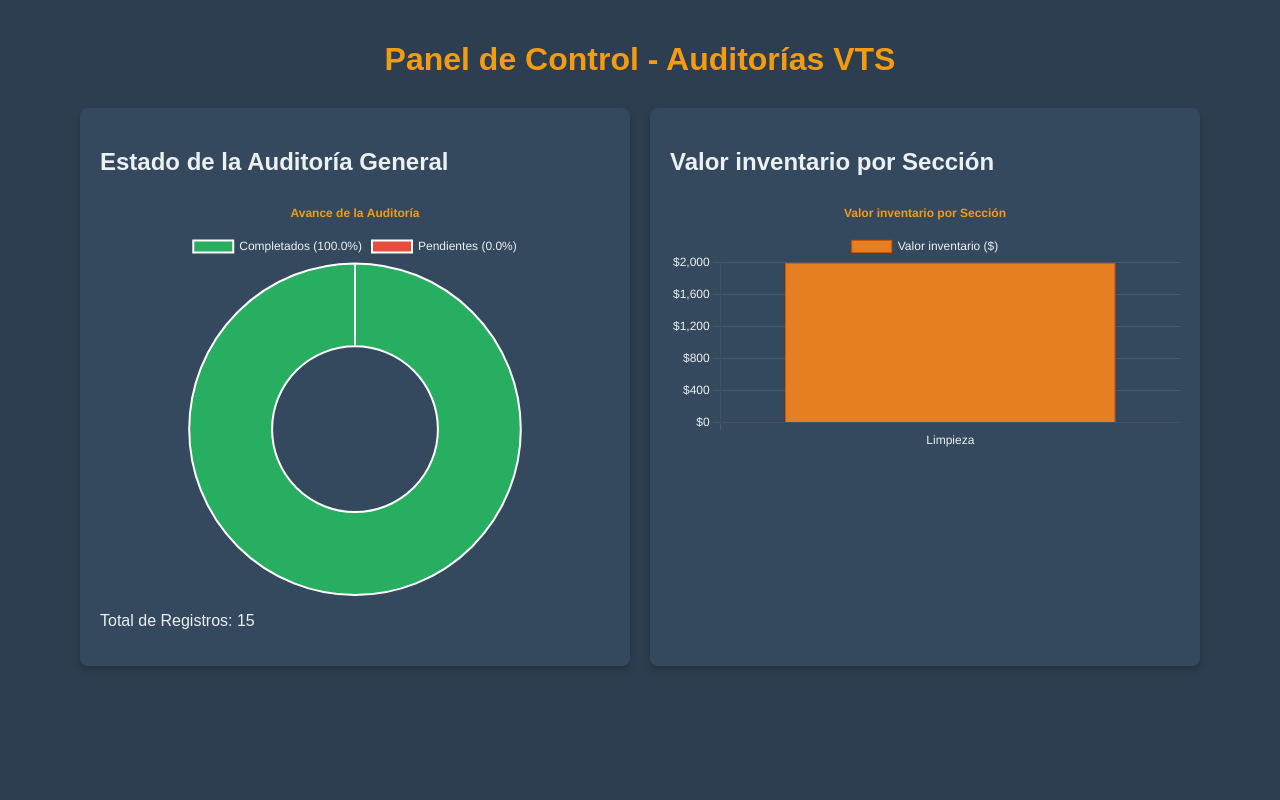
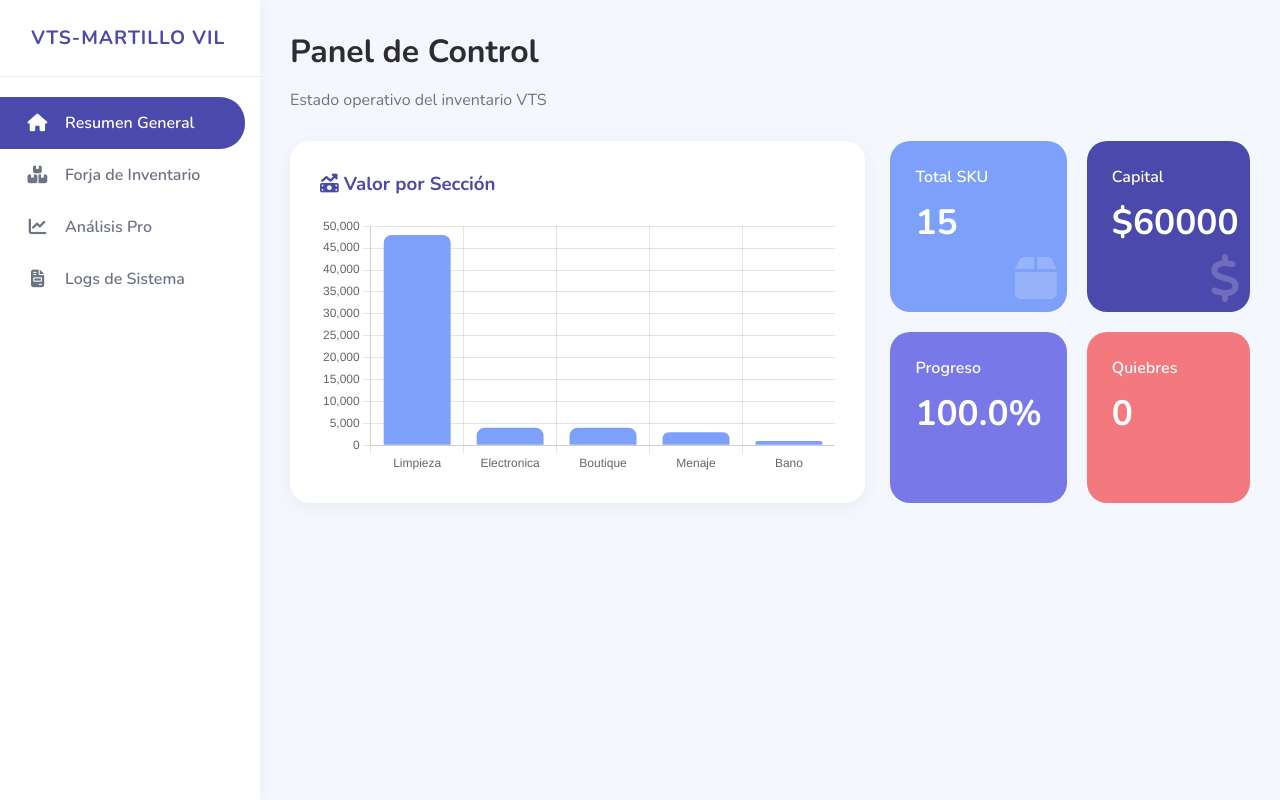
Before and after one commit to Iridah/terminal-vts, a Django app: page / in a window 1280 px wide. Run offline with Django 5.2, Linux system fonts and the light colour scheme; data comes from the database, SQL or seed files in the repository; both versions use the stored data as it was after the commit; parts of the project's set-up code (start-up, migrations or seed data) failed here and were passed over.

Commit message:
UPDATE: Ficha de producto, Búsqueda Dual y Termómetros Skydash (3/5 operativas)

```diff
--- /dev/null
+++ b/dashboard/templates/dashboard/base.html
@@ -0,0 +1,103 @@
+<!DOCTYPE html>
+<html lang="es">
+<head>
+    <meta charset="UTF-8">
+    <meta name="viewport" content="width=device-width, initial-scale=1.0">
+    <title>VTS - MARTILLO VIL</title>
+    <link rel="stylesheet" href="https://cdnjs.cloudflare.com/ajax/libs/font-awesome/6.4.0/css/all.min.css">
+    <link href="https://fonts.googleapis.com/css2?family=Nunito:wght@400;600;700&display=swap" rel="stylesheet">
+    <script src="https://cdn.jsdelivr.net/npm/chart.js"></script>
+
+    <style>
+        :root {
+            --skydash-blue: #4B49AC;
+            --sidebar-width: 260px;
+        }
+        body {
+            font-family: 'Nunito', sans-serif;
+            background-color: #F5F7FF;
+            margin: 0;
+            display: flex; /* Layout de dos columnas: Sidebar | Content */
+        }
+
+        /* Sidebar Fijo y Estilizado */
+        .sidebar {
+            width: var(--sidebar-width);
+            background: #FFFFFF;
+            height: 100vh;
+            position: fixed;
+            box-shadow: 0 0 15px rgba(0,0,0,0.05);
+            z-index: 1000;
+        }
+
+        .brand {
+            padding: 25px;
+            font-weight: 800;
+            font-size: 1.2em;
+            color: var(--skydash-blue);
+            border-bottom: 1px solid #eee;
+            letter-spacing: 1px;
+        }
+
+        .nav-menu { padding: 20px 0; }
+
+        .nav-item {
+            padding: 15px 25px;
+            display: flex;
+            align-items: center;
+            text-decoration: none;
+            color: #6C7383;
+            font-weight: 600;
+            transition: 0.3s;
+            gap: 15px; /* Espacio para el icono */
+        }
+
+        .nav-item i { font-size: 1.1em; width: 25px; text-align: center; }
+
+        .nav-item:hover { background: #F5F7FF; color: var(--skydash-blue); }
+
+        .nav-item.active {
+            background: var(--skydash-blue);
+            color: #FFFFFF;
+            border-radius: 0 25px 25px 0;
+            margin-right: 15px;
+        }
+
+        /* EL ARREGLO MAESTRO: El contenedor principal */
+        .main-content {
+            margin-left: var(--sidebar-width); /* Empuja el contenido a la derecha */
+            width: calc(100% - var(--sidebar-width));
+            min-height: 100vh;
+            padding: 30px;
+            box-sizing: border-box;
+        }
+    </style>
+</head>
+<body>
+
+    <aside class="sidebar">
+        <div class="brand">
+            <i class="fa-solid"></i> VTS-MARTILLO VIL
+        </div>
+        <nav class="nav-menu">
+            <a href="{% url 'home' %}" class="nav-item {% if request.resolver_match.url_name == 'home' %}active{% endif %}">
+                <i class="fa-solid fa-house"></i> Resumen General
+            </a>
+            <a href="{% url 'inventario' %}" class="nav-item {% if request.resolver_match.url_name == 'inventario' %}active{% endif %}">
+                <i class="fa-solid fa-boxes-stacked"></i> Forja de Inventario
+            </a>
+            <a href="#" class="nav-item">
+                <i class="fa-solid fa-chart-line"></i> Análisis Pro
+            </a>
+            <a href="#" class="nav-item">
+                <i class="fa-solid fa-file-invoice"></i> Logs de Sistema
+            </a>
+        </nav>
+    </aside>
+
+    <main class="main-content">
+        {% block content %}{% endblock %}
+    </main>
+
+</body>
+</html>
--- a/dashboard/templates/dashboard/index.html
+++ b/dashboard/templates/dashboard/index.html
@@ -1,158 +1,54 @@
-<!DOCTYPE html>
-<html lang="es">
-<head>
-    <meta charset="UTF-8">
-    <meta name="viewport" content="width=device-width, initial-scale=1.0">
-    <title>Martillo Vil - Dashboard VTS</title>
-    <script src="https://cdn.jsdelivr.net/npm/chart.js"></script>
-    <style>
-        body {
-            font-family: Arial, sans-serif;
-            background-color: #2c3e50; /* Un azul oscuro, estilo terminal */
-            color: #ecf0f1; /* Letra blanca-gris claro */
-            margin: 0;
-            padding: 20px;
-            display: flex;
-            flex-direction: column;
-            align-items: center;
-        }
-        h1 {
-            color: #f39c12; /* Naranja brillante para títulos */
-            margin-bottom: 30px;
-        }
-        .dashboard-container {
-            display: flex;
-            flex-wrap: wrap;
-            gap: 20px;
-            justify-content: center;
-            width: 100%;
-            max-width: 1200px;
-        }
-        .chart-card {
-            background-color: #34495e; /* Un gris más claro para las tarjetas */
-            padding: 20px;
-            border-radius: 8px;
-            box-shadow: 0 4px 8px rgba(0, 0, 0, 0.2);
-            width: 100%;
-            max-width: 550px;
-            box-sizing: border-box;
-        }
-        canvas {
-            max-height: 400px;
-        }
-    </style>
-</head>
-<body>
-    <h1>Panel de Control - Auditorías VTS</h1>
+{% extends 'dashboard/base.html' %}
 
-    <div class="dashboard-container">
-        <div class="chart-card">
-            <h2>Estado de la Auditoría General</h2>
-            <canvas id="estadoAuditoriaChart"></canvas>
-            <p>Total de Registros: {{ total_registros }}</p>
+{% block content %}
+<div style="margin-bottom: 30px;">
+    <h1 style="color: #2D2D2D; font-weight: 700; margin: 0;">Panel de Control</h1>
+    <p style="color: #6C7383;">Estado operativo del inventario VTS</p>
+</div>
+
+<div style="display: grid; grid-template-columns: 1.6fr 1fr; gap: 25px;">
+
+    <div style="background: white; border-radius: 20px; padding: 30px; box-shadow: 0 5px 20px rgba(0,0,0,0.05);">
+        <h3 style="color: #4B49AC; margin-top: 0;"><i class="fa-solid fa-money-bill-trend-up"></i> Valor por Sección</h3>
+        <canvas id="perdidasSeccionChart" style="max-height: 300px;"></canvas>
+    </div>
+
+    <div style="display: grid; grid-template-columns: 1fr 1fr; gap: 20px;">
+        <div style="background: #7DA0FA; color: white; padding: 25px; border-radius: 20px; position: relative; overflow: hidden;">
+            <i class="fa-solid fa-box" style="position: absolute; right: 10px; bottom: 10px; font-size: 3em; opacity: 0.2;"></i>
+            <span style="font-weight: 600;">Total SKU</span>
+            <h2 style="font-size: 2.2em; margin: 10px 0;">{{ total_productos }}</h2>
         </div>
-
-        <div class="chart-card">
-            <h2>Valor inventario por Sección</h2>
-            <canvas id="perdidasSeccionChart"></canvas>
+        <div style="background: #4B49AC; color: white; padding: 25px; border-radius: 20px; position: relative; overflow: hidden;">
+            <i class="fa-solid fa-dollar-sign" style="position: absolute; right: 10px; bottom: 10px; font-size: 3em; opacity: 0.2;"></i>
+            <span style="font-weight: 600;">Capital</span>
+            <h2 style="font-size: 2.2em; margin: 10px 0;">${{ capital_total|floatformat:0 }}</h2>
+        </div>
+        <div style="background: #7978E9; color: white; padding: 25px; border-radius: 20px;">
+            <span style="font-weight: 600;">Progreso</span>
+            <h2 style="font-size: 2.2em; margin: 10px 0;">{{ porcentaje_completado }}%</h2>
+        </div>
+        <div style="background: #F3797E; color: white; padding: 25px; border-radius: 20px;">
+            <span style="font-weight: 600;">Quiebres</span>
+            <h2 style="font-size: 2.2em; margin: 10px 0;">{{ alertas_stock }}</h2>
         </div>
     </div>
+</div>
 
-    <script>
-        // Datos para el Gráfico de Torta
-        const estadoAuditoriaData = {
-            labels: ['Completados ({{ porcentaje_completado }}%)', 'Pendientes ({{ porcentaje_pendiente }}%)'],
+<script>
+    // Configuración rápida de gráficos con colores de la foto 1
+    new Chart(document.getElementById('perdidasSeccionChart'), {
+        type: 'bar',
+        data: {
+            labels: {{ secciones_labels|safe }},
             datasets: [{
-                data: [{{ completados }}, {{ pendientes }}],
-                backgroundColor: ['#27ae60', '#e74c3c'], /* Verde para completado, Rojo para pendiente */
-                hoverOffset: 4
+                label: 'Capital en Sistema',
+                data: {{ total_perdido_data|safe }},
+                backgroundColor: '#7DA0FA',
+                borderRadius: 8
             }]
-        };
-
-        const estadoAuditoriaConfig = {
-            type: 'doughnut',
-            data: estadoAuditoriaData,
-            options: {
-                responsive: true,
-                plugins: {
-                    legend: {
-                        position: 'top',
-                        labels: {
-                            color: '#ecf0f1' // Color de las etiquetas de la leyenda
-                        }
-                    },
-                    title: {
-                        display: true,
-                        text: 'Avance de la Auditoría',
-                        color: '#f39c12' // Color del título del gráfico
-                    }
-                }
-            }
-        };
-
-        new Chart(
-            document.getElementById('estadoAuditoriaChart'),
-            estadoAuditoriaConfig
-        );
-
-        // Datos para el Gráfico de Barras
-        const perdidasSeccionData = {
-            labels: {{ secciones_labels|safe }}, /* Los nombres de las secciones */
-            datasets: [{
-                label: 'Valor inventario ($)',
-                data: {{ total_perdido_data|safe }}, /* Los valores de pérdida */
-                backgroundColor: '#e67e22', /* Naranja para las barras */
-                borderColor: '#d35400',
-                borderWidth: 1
-            }]
-        };
-
-        const perdidasSeccionConfig = {
-            type: 'bar',
-            data: perdidasSeccionData,
-            options: {
-                responsive: true,
-                plugins: {
-                    legend: {
-                        position: 'top',
-                        labels: {
-                            color: '#ecf0f1'
-                        }
-                    },
-                    title: {
-                        display: true,
-                        text: 'Valor inventario por Sección',
-                        color: '#f39c12'
-                    }
-                },
-                scales: {
-                    x: {
-                        ticks: {
-                            color: '#ecf0f1' // Color de las etiquetas del eje X
-                        },
-                        grid: {
-                            color: 'rgba(236, 240, 241, 0.1)' // Color tenue de las líneas de la grilla
-                        }
-                    },
-                    y: {
-                        ticks: {
-                            color: '#ecf0f1', // Color de las etiquetas del eje Y
-                            callback: function(value, index, values) {
-                                return '$' + value.toLocaleString(); // Formato de moneda
-                            }
-                        },
-                        grid: {
-                            color: 'rgba(236, 240, 241, 0.1)'
-                        }
-                    }
-                }
-            }
-        };
-
-        new Chart(
-            document.getElementById('perdidasSeccionChart'),
-            perdidasSeccionConfig
-        );
-    </script>
-</body>
-</html>
+        },
+        options: { plugins: { legend: { display: false } } }
+    });
+</script>
+{% endblock %}
--- a/dashboard/urls.py
+++ b/dashboard/urls.py
@@ -3,5 +3,7 @@ from . import views
 
 urlpatterns = [
     path('', views.dashboard_home, name='home'),
+    path('inventario/', views.inventario_list, name='inventario'), # La nueva "Forja"
     path('actualizar/<str:sku>/', views.actualizar_inventario, name='actualizar_inventario'),
+    path('producto/<str:sku>/', views.detalle_producto, name='detalle_producto'),
 ]
--- a/dashboard/views.py
+++ b/dashboard/views.py
@@ -1,64 +1,92 @@
 #dashboard/views.py
-from django.shortcuts import render, redirect
+from django.shortcuts import render, redirect, get_object_or_404
 from django.contrib import messages
-from .models import AuditoriaVTS
+from .models import AuditoriaVTS, Producto
 from django.db.models import Sum, F, ExpressionWrapper, DecimalField
 from django.db.models.functions import Coalesce
 
 def actualizar_inventario(request, sku):
     if request.method == 'POST':
-        nuevo_valor = request.POST.get('cantidad', 0) # El 0 es por si viene vacío
-        # Buscamos el registro por SKU
-        item = AuditoriaVTS.objects.get(sku=sku)
-        item.inventario_real = nuevo_valor
-        # Al guardar, la fecha_auditoria se actualizará automáticamente a "ahora" (11-01-2026)
-        item.save()
-        messages.success(request, f"Inventario de {sku} actualizado correctamente.")
+        # 1. Obtenemos el dato y lo limpiamos
+        cantidad_raw = request.POST.get('cantidad')
+
+        try:
+            # 2. Convertimos a entero (si está vacío, asumimos 0)
+            nueva_cantidad = int(cantidad_raw) if cantidad_raw else 0
+
+            # 3. Buscamos y actualizamos
+            item = AuditoriaVTS.objects.get(sku=sku)
+            item.inventario_real = nueva_cantidad
+
+            # 4. Forzamos el guardado
+            item.save()
+
+            # Mensaje de éxito para confirmar en la UI
+            messages.success(request, f"Stock de {sku} actualizado a {nueva_cantidad}.")
+
+        except Exception as e:
+            messages.error(request, f"Error al actualizar {sku}: {str(e)}")
+
     return redirect('home')
 
 def dashboard_home(request):
     auditorias = AuditoriaVTS.objects.all()
-
-    # 🥧 Lógica para el Gráfico de Torta: Estado de Auditoría
-    # Consideramos "completado" si inventario_real es > 0, y "pendiente" si es 0
-    completados = auditorias.exclude(inventario_real=0).count()
-    pendientes = auditorias.filter(inventario_real=0).count()
     total_registros = auditorias.count()
 
-    # Si no hay registros, para evitar divisiones por cero en el dashboard
-    porcentaje_completado = (completados / total_registros * 100) if total_registros > 0 else 0
-    porcentaje_pendiente = (pendientes / total_registros * 100) if total_registros > 0 else 0
+    # --- MÉTRICAS PARA TARJETAS SKYDASH ---
+    # Capital total basado en lo que el sistema dice que hay
+    capital_total = sum(item.precio_costo * item.stock_sistema for item in auditorias)
+    # Alertas: productos donde el físico es 0
+    alertas_stock = auditorias.filter(inventario_real=0).count()
 
-    # 📉 Lógica para el Gráfico de Barras: Pérdidas por Sección
-    # Calculamos la diferencia de dinero directamente en la consulta
-    # Usamos Coalesce para tratar los casos donde precio_costo pudiera ser nulo (aunque ya lo filtramos a 0 en la succión)
-    # y ExpressionWrapper para asegurar el tipo DecimalField en el cálculo.
-    perdidazos = auditorias.annotate(
-        # Calculamos la diferencia negativa, para que sea un valor absoluto de pérdida
-        unidades_perdidas=Coalesce(F('stock_sistema'), 0) - Coalesce(F('inventario_real'), 0),
-        # Calculamos la pérdida monetaria solo si unidades_perdidas > 0
-        plata_perdida=ExpressionWrapper(
-            F('unidades_perdidas') * Coalesce(F('precio_costo'), 0),
-            output_field=DecimalField(max_digits=12, decimal_places=2)
-        )
-    ).filter(
-        unidades_perdidas__gt=0 # Solo nos interesan las pérdidas
-    ).values('seccion').annotate(
-        total_perdido=Sum('plata_perdida')
-    ).order_by('-total_perdido') # Ordenamos de mayor a menor pérdida
+    # --- MÉTRICAS DE AVANCE (Gráfico Torta) ---
+    completados = auditorias.exclude(inventario_real=0).count()
+    pendientes = total_registros - completados
 
-    # Preparamos los datos para Chart.js
-    secciones_labels = [p['seccion'] for p in perdidazos]
-    total_perdido_data = [float(p['total_perdido']) for p in perdidazos] # Aseguramos float para JS
+    porc_completado = (completados / total_registros * 100) if total_registros > 0 else 0
+    porc_pendiente = 100 - porc_completado
+
+    # --- MÉTRICAS POR SECCIÓN (Gráfico Barras) ---
+    capital_por_seccion = auditorias.values('seccion').annotate(
+        total_invertido=Sum(F('stock_sistema') * F('precio_costo'))
+    ).order_by('-total_invertido')
 
     context = {
+        'total_productos': total_registros,
+        'capital_total': capital_total,
+        'alertas_stock': alertas_stock,
         'completados': completados,
         'pendientes': pendientes,
-        'total_registros': total_registros,
-        'porcentaje_completado': round(porcentaje_completado, 2),
-        'porcentaje_pendiente': round(porcentaje_pendiente, 2),
-
-        'secciones_labels': secciones_labels,
-        'total_perdido_data': total_perdido_data,
+        'porcentaje_completado': round(porc_completado, 2),
+        'porcentaje_pendiente': round(porc_pendiente, 2),
+        'secciones_labels': [p['seccion'] for p in capital_por_seccion],
+        'total_perdido_data': [float(p['total_invertido'] or 0) for p in capital_por_seccion],
     }
     return render(request, 'dashboard/index.html', context)
+
+def inventario_list(request):
+    # Aquí va la tabla CRUD con buscadores
+    auditorias = AuditoriaVTS.objects.all().order_by('seccion')
+    return render(request, 'dashboard/inventario.html', {'auditorias': auditorias})
+
+def buscar_productos(request):
+    query = request.GET.get('q', '')
+    if query:
+        # Buscamos por SKU, Nombre o cualquier campo relevante
+        resultados = Producto.objects.filter(
+            nombre__icontains=query
+        ) | Producto.objects.filter(
+            sku__icontains=query
+        )
+    else:
+        resultados = []
+
+    return render(request, 'resultados_busqueda.html', {
+        'resultados': resultados,
+        'query': query
+    })
+
+def detalle_producto(request, sku):
+    # Buscamos el producto por su SKU o ID
+    producto = get_object_or_404(AuditoriaVTS, sku=sku)
+    return render(request, 'dashboard/ficha_producto.html', {'item': producto})
```
Also changed, not shown: dashboard/models.py (+55 -0 lines), dashboard/templates/dashboard/ficha_producto.html (added, +66 -0 lines), dashboard/templates/dashboard/inventario.html (added, +125 -0 lines), PORTAL/db.sqlite3, readme.md.
